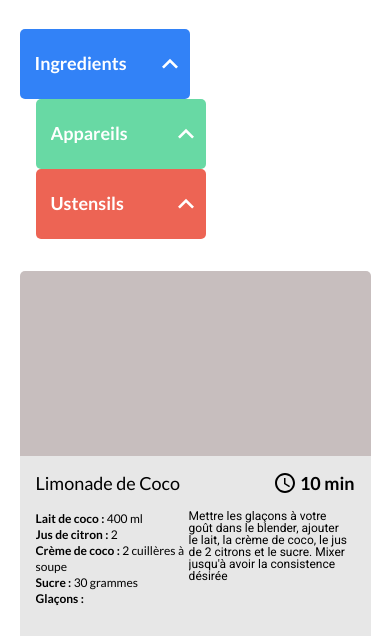
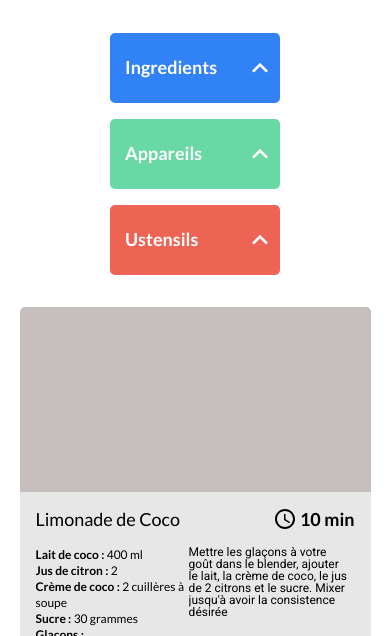
Before and after one commit to Matthieu-Mary/P7-Les_petits_plats, a website: page index.html in a window 390 px wide. Shown: the part 208-844 px from the top of the page. Drawn offline with Linux system fonts and the light colour scheme.

Commit message:
add some css for responsive

```diff
--- a/styles/sass/components/_filters.scss
+++ b/styles/sass/components/_filters.scss
@@ -178,10 +178,23 @@
   }
 }
 
-@media screen and (max-width: 767px) {
+@media screen and (max-width: 660px) {
   .filters {
     .container-buttons-filters {
-        flex-wrap: wrap;
+      flex-direction: column;
+      align-items: center;
+      justify-content: center;
+      margin: 0.25rem auto 0;
+      .filter {
+        margin-top: 1rem;
+        margin-right: 0;
+        &:nth-child(2) {
+          margin-left: 0;
+        }
+        &:nth-child(3) {
+          margin-left: 0;
         }
       }
     }
+  }
+}
```
Also changed, not shown: styles/css/style.css, 1 other file. Lines whose indentation alone changed are shown as unchanged.
